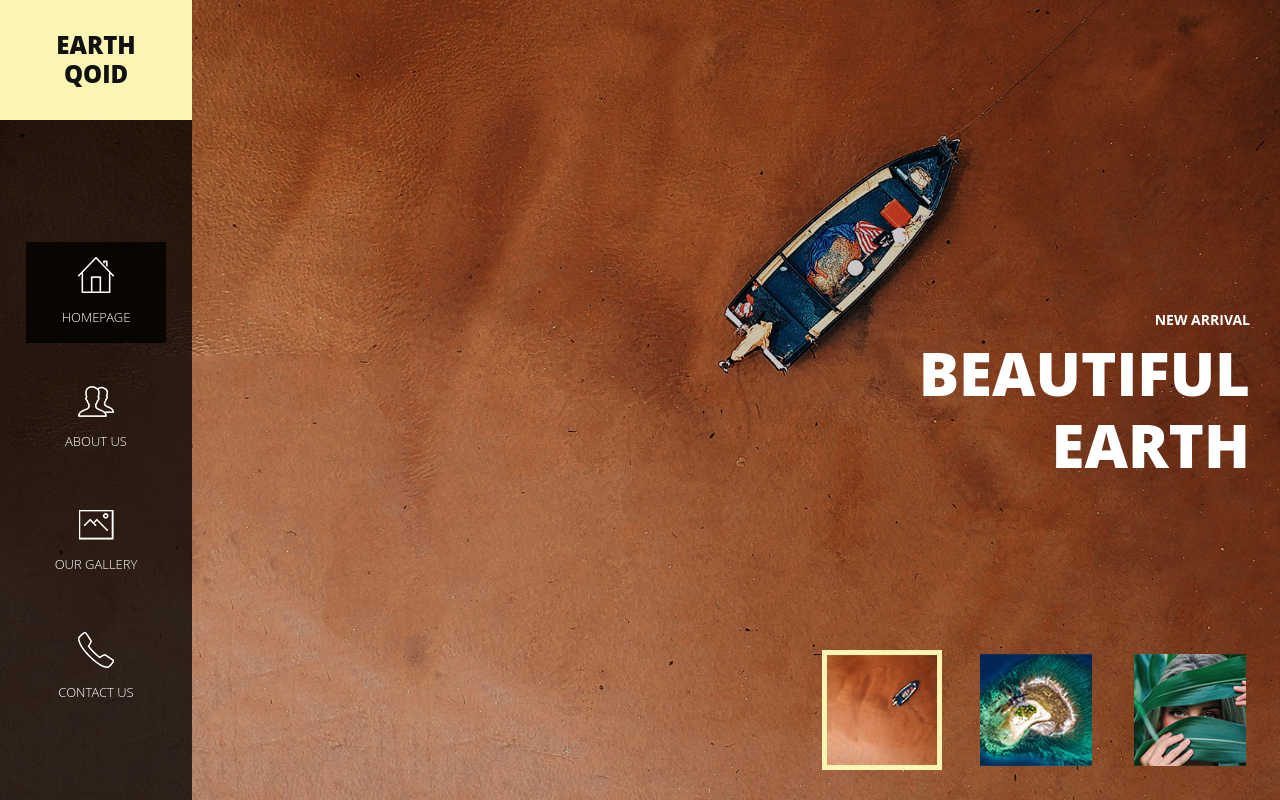
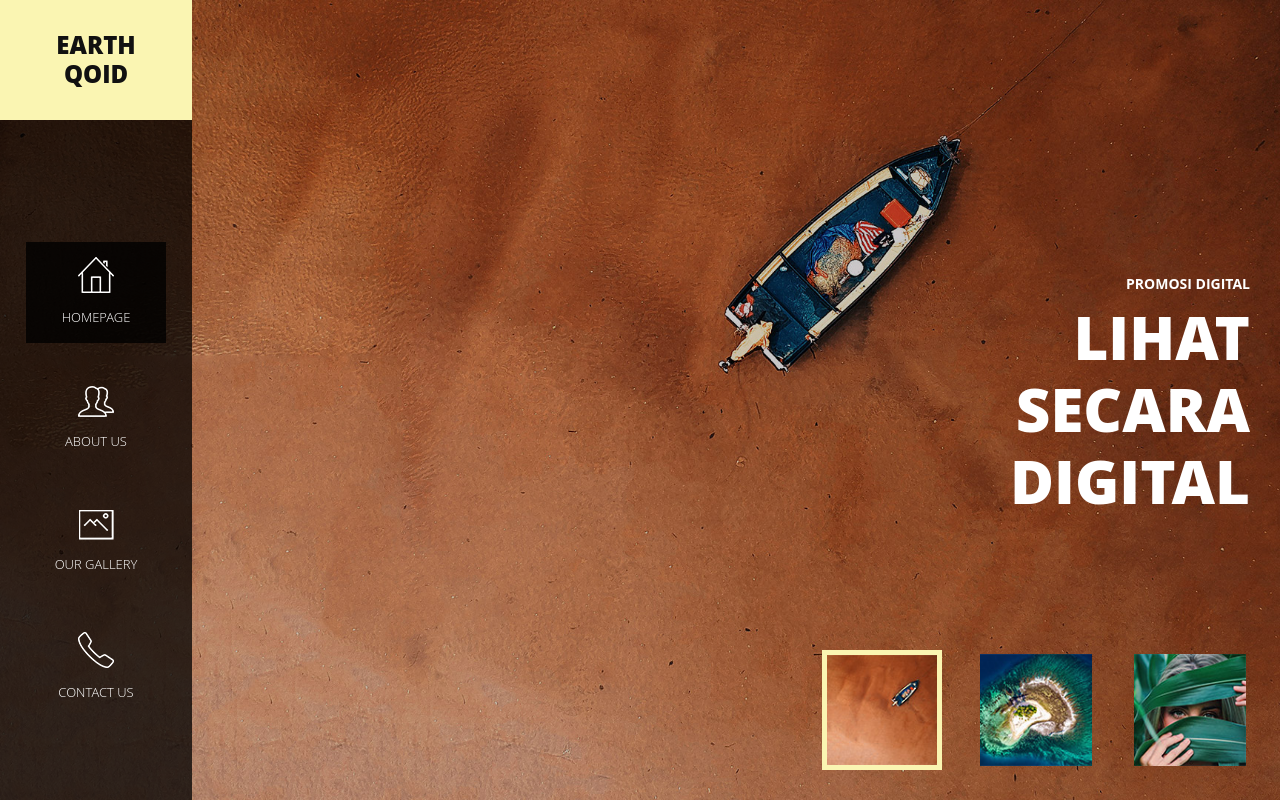
Before and after one commit to zulfanahmad/zulfanahmad.github.io, a plain HTML site: page index.html in a window 1280 px wide. Drawn offline with Linux system fonts and the light colour scheme.

Commit message:
slide text

```diff
--- a/index.html
+++ b/index.html
@@ -55,8 +55,8 @@ https://www.tooplate.com/view/2113-earth
                   <ul>
                     <li class="active-img">
                       <div class="slide-caption">
-                        <h6>New Arrival</h6>
-                        <h2>Beautiful<br>Earth</h2>
+                        <h6>Promosi Digital</h6>
+                        <h2>Lihat<br>Secara<br>Digital</h2>
                       </div>
                     </li>
                     <li>
```
